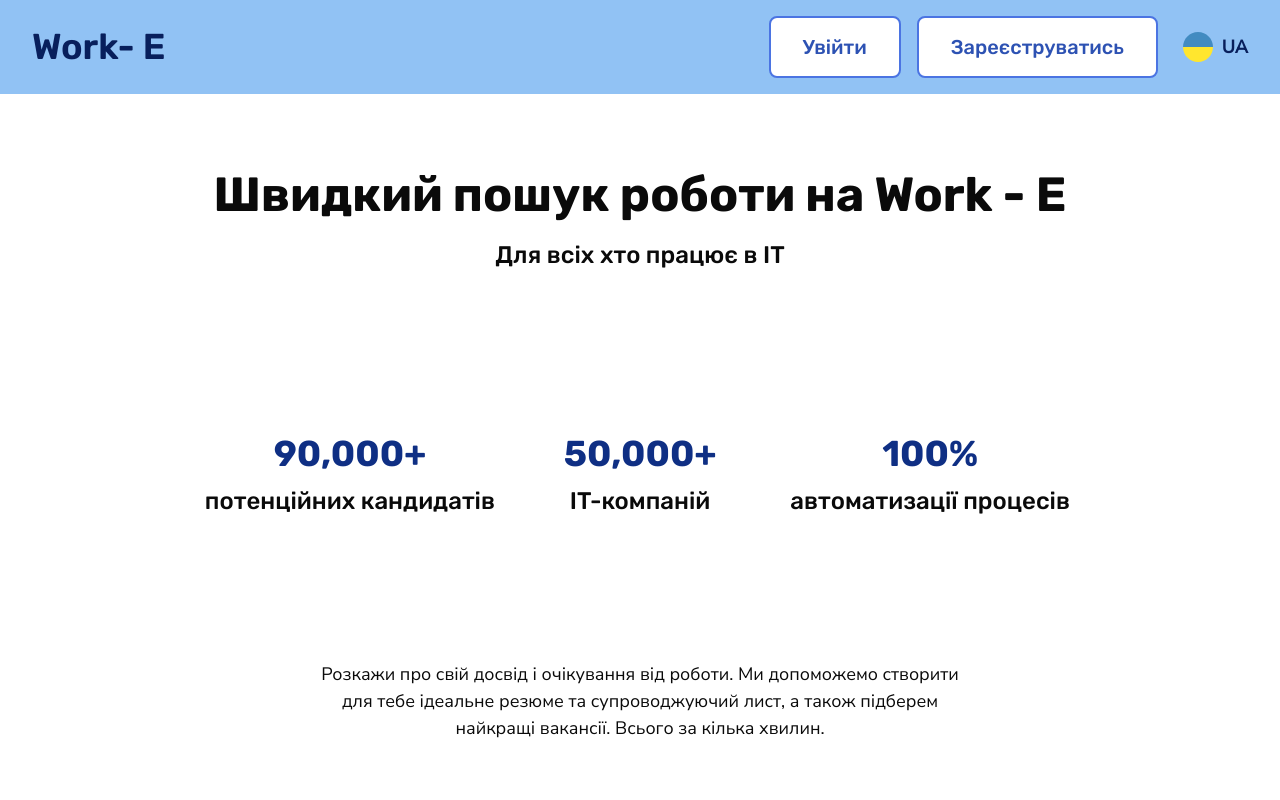
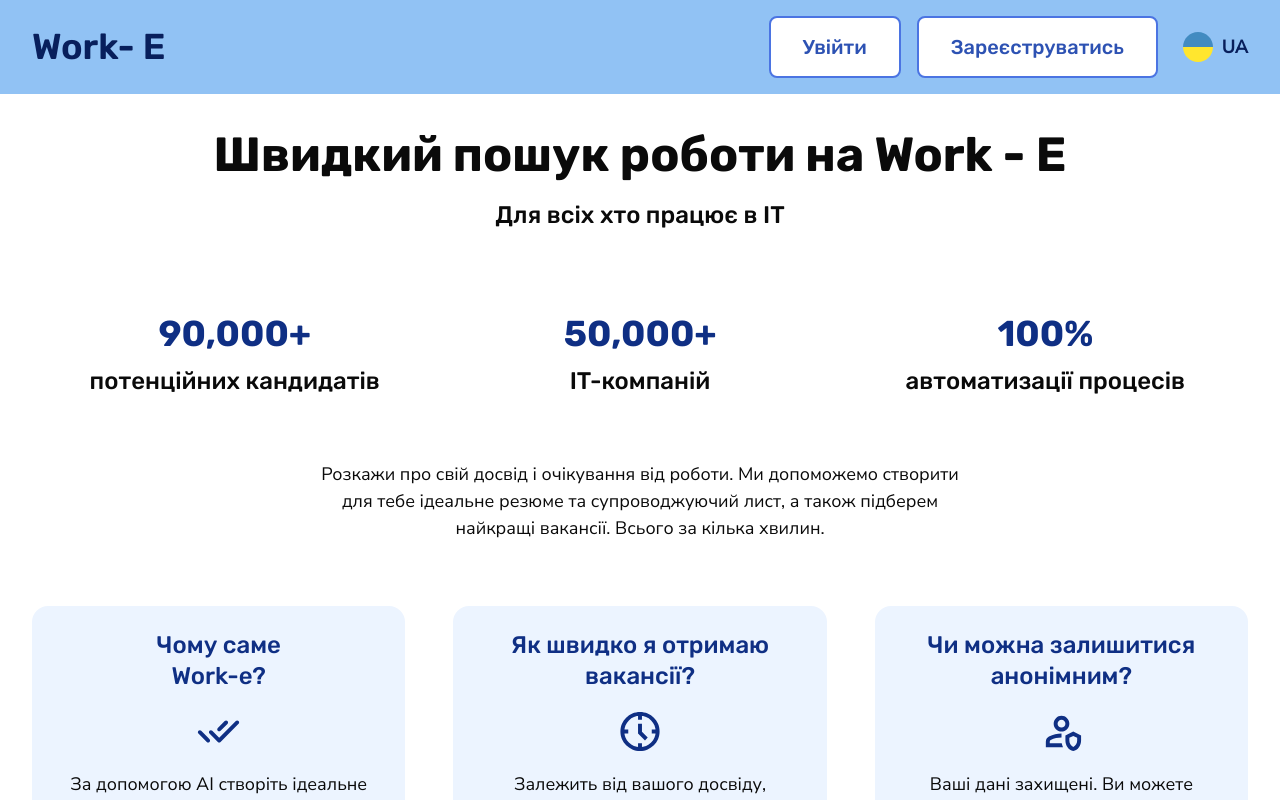
Before and after one commit to work-ee/work-e, a Next.js app: page / in a window 1280 px wide. Shown: the top 800 px of the page. Built offline with nearby package versions, Linux system fonts and the light colour scheme; no server answers.

Commit message:
fix: section style

```diff
--- a/app/globals.css
+++ b/app/globals.css
@@ -236,10 +236,6 @@
   @apply mx-auto max-w-7xl px-4 sm:px-6 lg:px-8;
 }
 
-@utility section {
-  @apply mx-auto my-10 max-w-5xl pt-8 pr-10 pb-8 pl-10;
-}
-
 @layer components {
   .heading-h1 {
     @apply font-rubik text-[48px] leading-[120%] font-bold;
@@ -277,9 +273,9 @@
   .center-page {
     @apply flex min-h-[calc(100vh-12rem)] flex-col justify-center;
   }
-  /* .section {
+  .section {
     @apply my-8;
-  } */
+  }
   .logo {
     @apply inline-flex items-center justify-center;
   }
--- a/app/uiKit/page.tsx
+++ b/app/uiKit/page.tsx
@@ -525,7 +525,9 @@ export default function UiKit() {
           <PaginationBlock totalPages={5} currentPage={1} onPageChange={handlePageChange} disabled={true} />
         </div>
       </section>
-      <CoverLetter />
+      <div className="container">
+        <CoverLetter />
+      </div>
       <LinkedInShowPopup variant="withHeader" />
     </main>
   );
```
